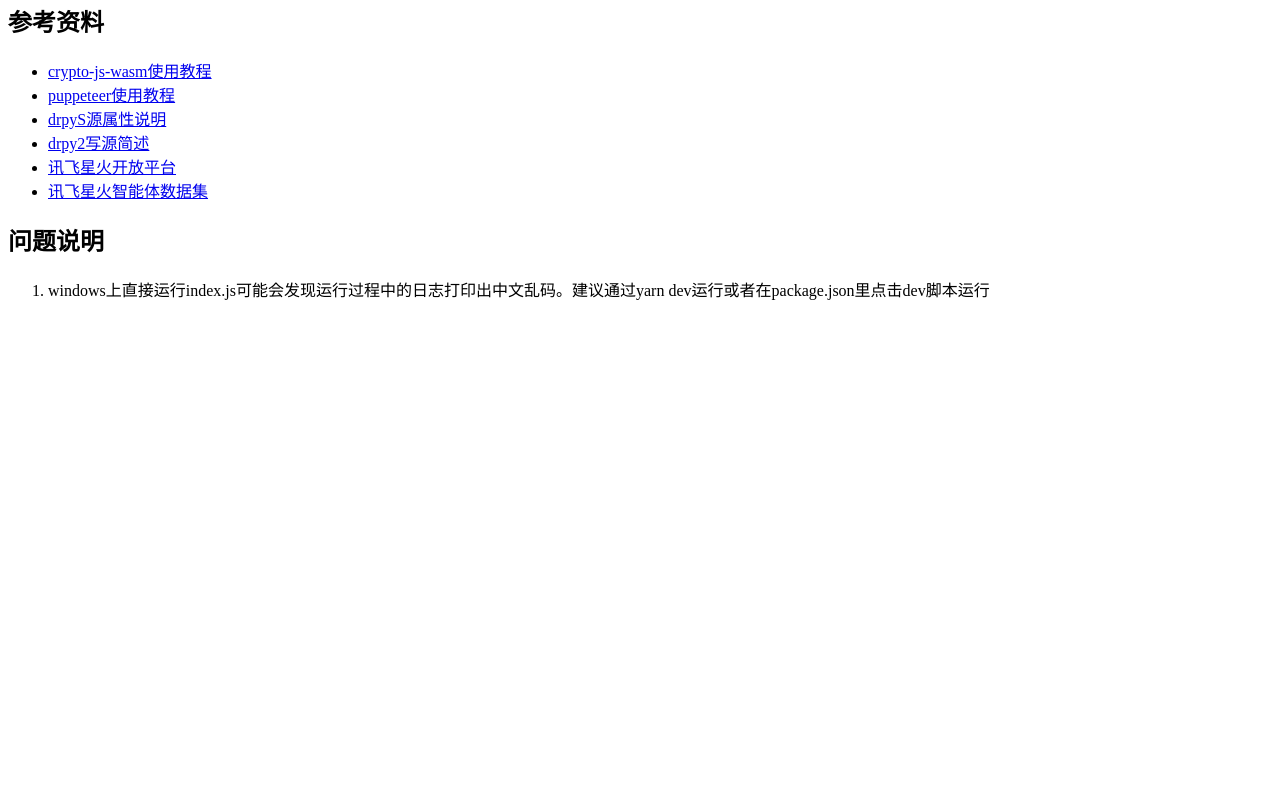
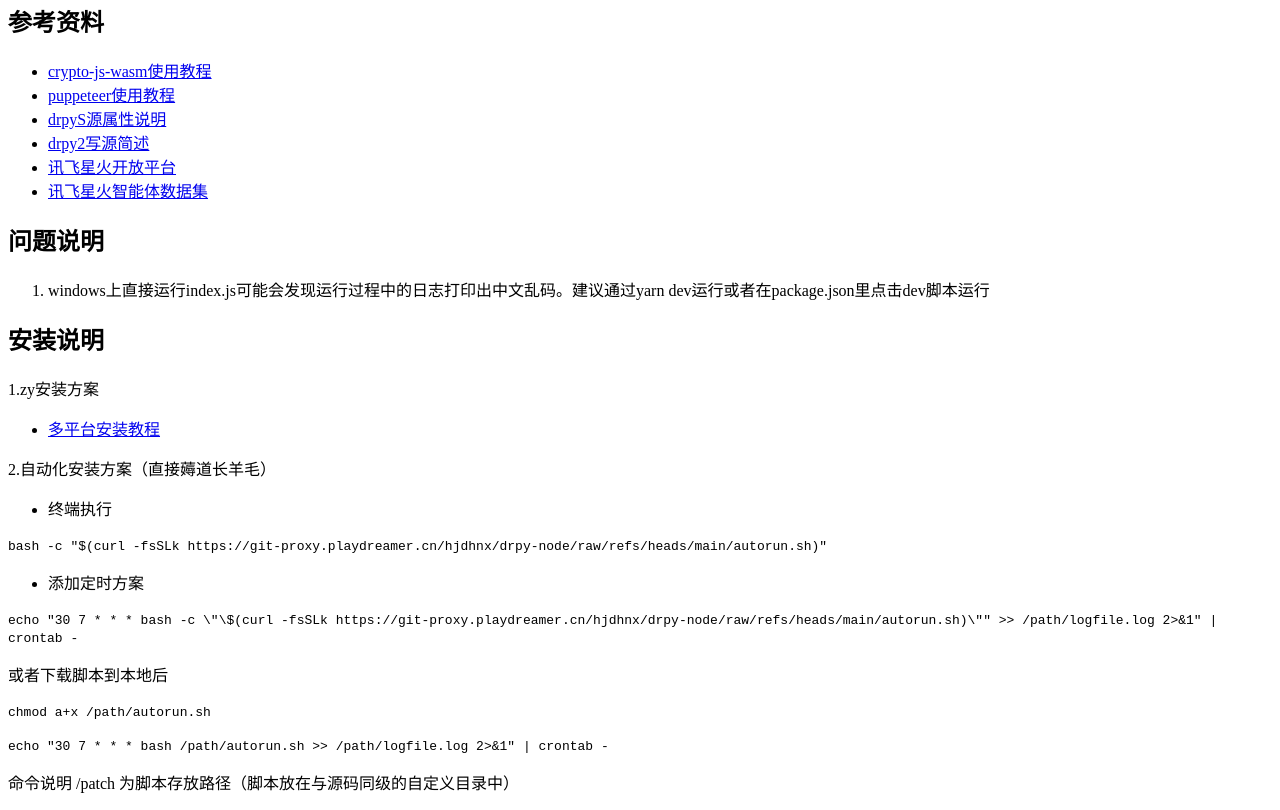
Before and after one commit to zxyadc/drpy-node, a website: page public/index.html in a window 1280 px wide. Shown: the part 987-1797 px from the top of the page. Before the commit the page ends 1304 px from the top, so only its background shows below. Drawn offline with Linux system fonts and the light colour scheme.

Commit message:
update:发布1.1.0版本

```diff
--- a/public/index.html
+++ b/public/index.html
@@ -57,6 +57,24 @@
 <ol>
 <li>windows上直接运行index.js可能会发现运行过程中的日志打印出中文乱码。建议通过yarn dev运行或者在package.json里点击dev脚本运行</li>
 </ol>
+<h2 id="安装说明">安装说明</h2>
+<p>1.zy安装方案</p>
+<ul>
+<li><a href="https://zy.catni.cn/otherShare/drpyS-build.html">多平台安装教程</a></li>
+</ul>
+<p>2.自动化安装方案（直接薅道长羊毛）</p>
+<ul>
+<li>终端执行</li>
+</ul>
+<p><code>bash -c &quot;$(curl -fsSLk https://git-proxy.playdreamer.cn/hjdhnx/drpy-node/raw/refs/heads/main/autorun.sh)&quot;</code></p>
+<ul>
+<li>添加定时方案</li>
+</ul>
+<p><code>echo &quot;30 7 * * * bash -c \&quot;\$(curl -fsSLk https://git-proxy.playdreamer.cn/hjdhnx/drpy-node/raw/refs/heads/main/autorun.sh)\&quot;&quot; &gt;&gt; /path/logfile.log 2&gt;&amp;1&quot; | crontab -</code></p>
+<p>或者下载脚本到本地后</p>
+<p><code>chmod a+x /path/autorun.sh</code></p>
+<p><code>echo &quot;30 7 * * * bash /path/autorun.sh  &gt;&gt; /path/logfile.log 2&gt;&amp;1&quot; | crontab -</code></p>
+<p>命令说明 /patch 为脚本存放路径（脚本放在与源码同级的自定义目录中）</p>
 
                 </body>
                 </html>
```
Also changed, not shown: README.md, custom.json (line endings or trailing spaces), index.json (line endings or trailing spaces).
